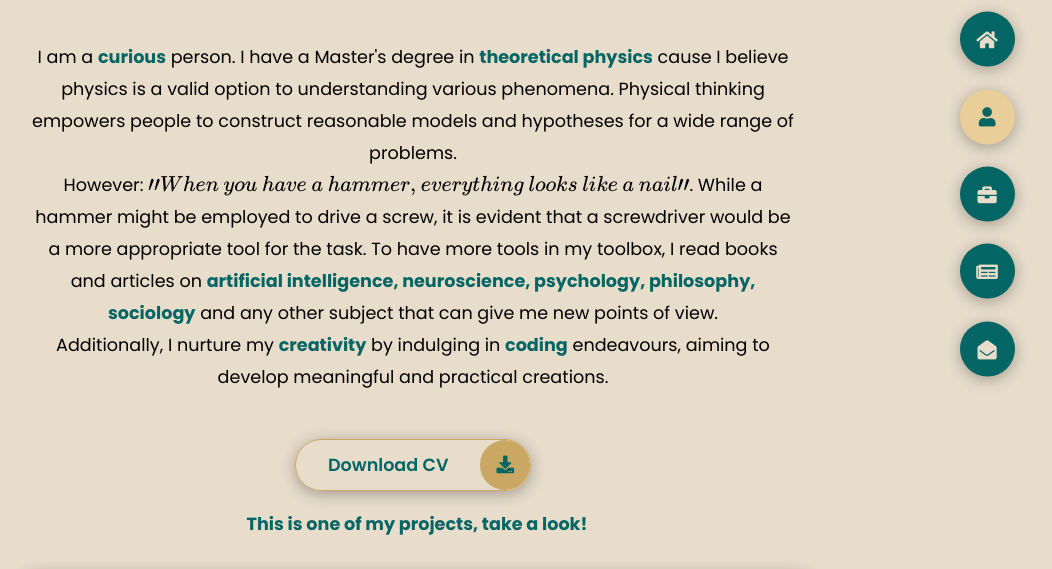
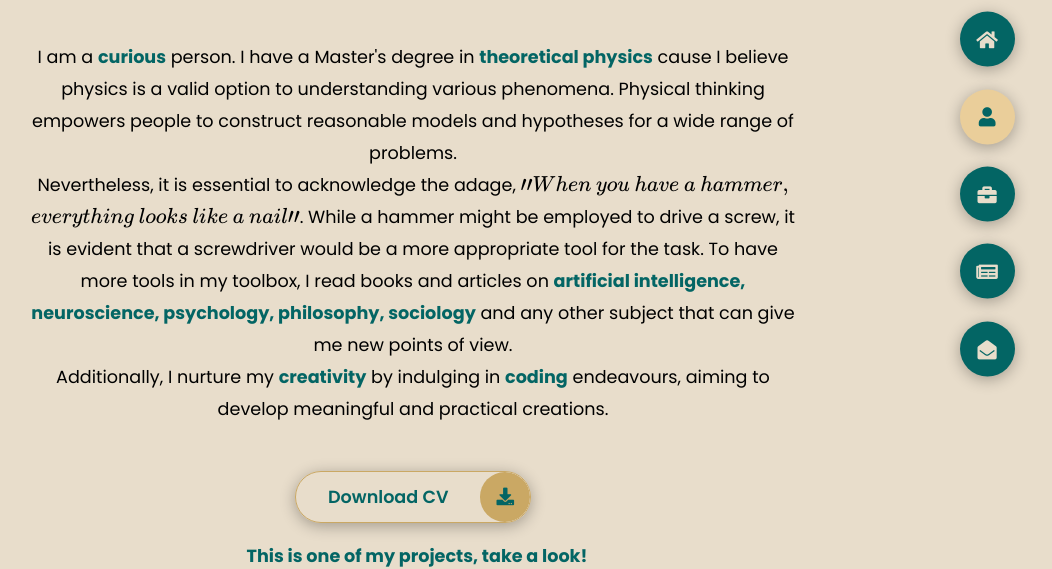
Before and after one commit to domingoran/website, a plain HTML site: page about.html in a window 1280 px wide. Shown: the part 206-775 px from the top of the page, without its empty margins (227-1279 px from the left). Drawn offline with nearby package versions, Linux system fonts and the light colour scheme; some packages are replaced by stand-ins of ours.

Commit message:
title mod

```diff
--- a/about.html
+++ b/about.html
@@ -52,7 +52,8 @@
                     valid option to understanding various phenomena.
                     Physical thinking empowers people to construct reasonable models and hypotheses for a wide range of
                     problems.<br>
-                    However: $"When$ $you$ $have$ $a$ $hammer,$ $everything$ $looks$ $like$ $a$ $nail"$. While a hammer
+                    Nevertheless, it is essential to acknowledge the adage, $"When$ $you$ $have$ $a$ $hammer,$
+                    $everything$ $looks$ $like$ $a$ $nail"$. While a hammer
                     might be employed to drive a screw, it is evident that a screwdriver would be a more appropriate
                     tool for the task.
                     To have more tools in my toolbox, I read books and articles on <b>artificial intelligence,
```
